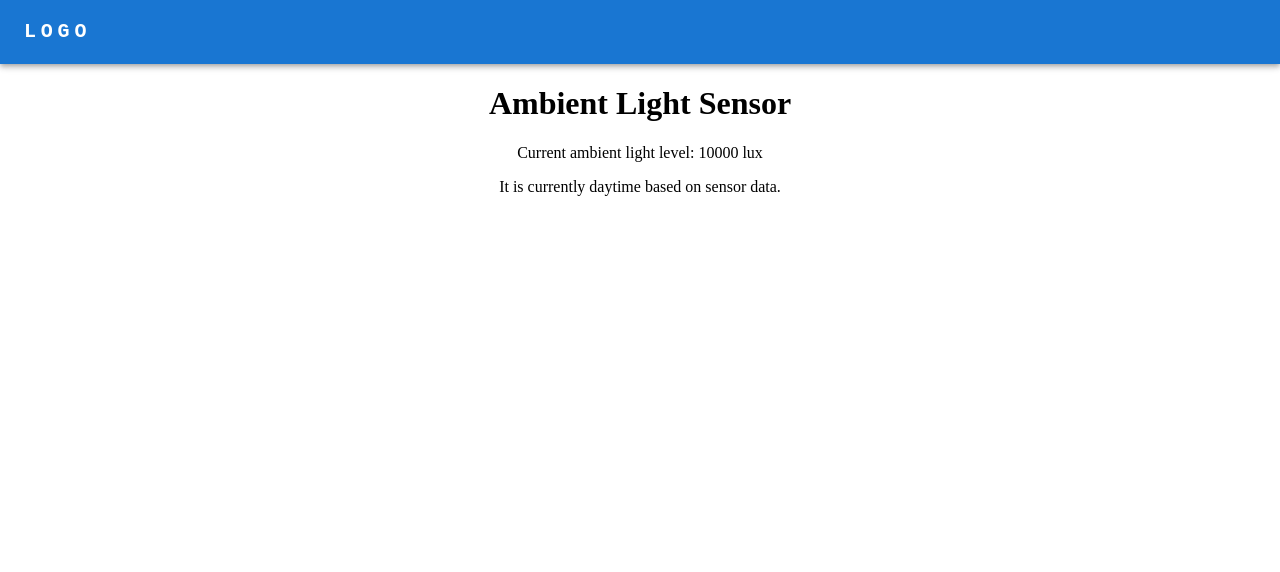
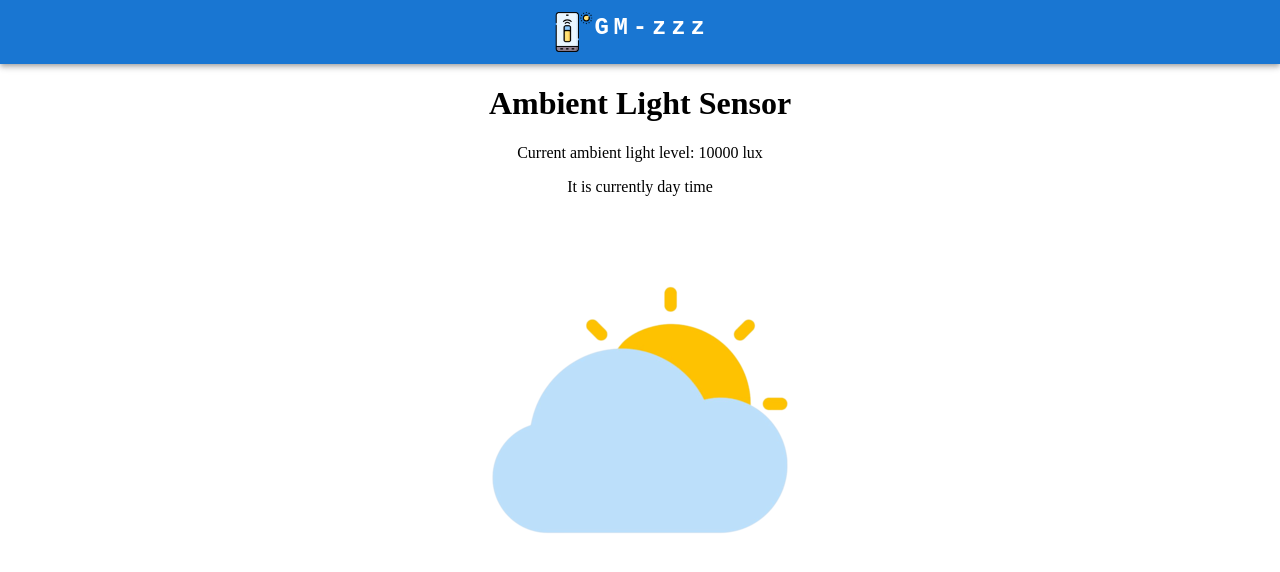
Before and after one commit to AshwinHarikumar/Gm-zzzz, a React (Vite) app: page / in a window 1280 px wide. Shown: the top 572 px of the page. Built offline with nearby package versions, Linux system fonts and the light colour scheme; no server answers.

Commit message:
Appbar-sensor

```diff
--- a/src/AppBar.jsx
+++ b/src/AppBar.jsx
@@ -11,7 +11,7 @@ function ResponsiveAppBar() {
       <Container maxWidth="xl">
         <Toolbar disableGutters>
           <Typography
-            variant="h6"
+            variant="h5"
             noWrap
             component="a"
             sx={{
@@ -22,9 +22,19 @@ function ResponsiveAppBar() {
               letterSpacing: '.3rem',
               color: 'inherit',
               textDecoration: 'none',
+              justifyContent:'center',
+              flexGrow:'1',
             }}
           >
-            LOGO
+            <Box
+              component="img"
+              sx={{
+                height: 40,
+                width: 40,
+              }}
+              src="/icon.png"
+            />
+            GM-zzz
           </Typography>
 
           <Typography
--- a/src/sensor.jsx
+++ b/src/sensor.jsx
@@ -1,5 +1,6 @@
 import React, { useEffect, useState } from 'react';
-import axios from 'axios';
+import dayImage from '/morning.png';
+import nightImage from '/night.png';
 
 function Sensor() {
   const [illuminance, setIlluminance] = useState(null);
@@ -74,17 +75,25 @@ function Sensor() {
     <div className="App">
       <header className="App-header">
         <h1>Ambient Light Sensor</h1>
+
         {illuminance !== null ? (
           <p>Current ambient light level: {illuminance} lux</p>
         ) : (
           <p>Ambient light sensor data is not available.</p>
         )}
-        {isDaytime !== null && (
-          <p>It is currently {isDaytime ? 'daytime' : 'nighttime'} based on sensor data.</p>
-        )}
+
         {location.lat !== null && location.lon !== null && (
           <p>Location: Latitude {location.lat}, Longitude {location.lon}</p>
         )}
+
+        {isDaytime !== null && (
+          <>
+            <p>It is currently {isDaytime ? 'day time' : 'night time'} </p>
+            <br/>
+            <img src={isDaytime ? dayImage : nightImage} alt={isDaytime ? 'Daytime' : 'Nighttime'} />
+          </>
+        )}
+
       </header>
     </div>
   );
```
Also changed, not shown: public/morning.png (added), public/night.png (added).
